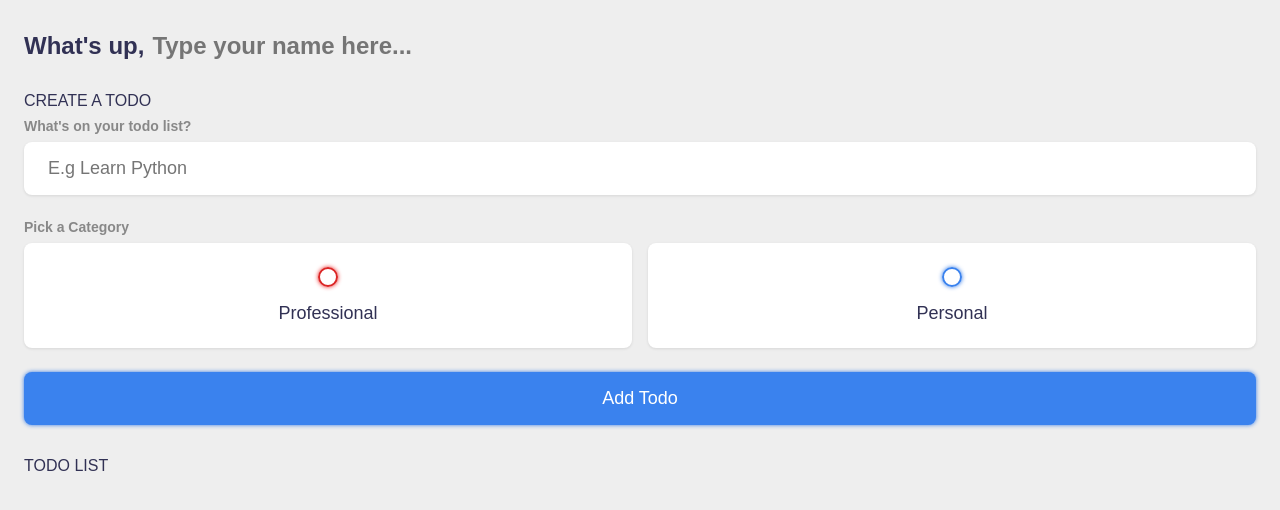
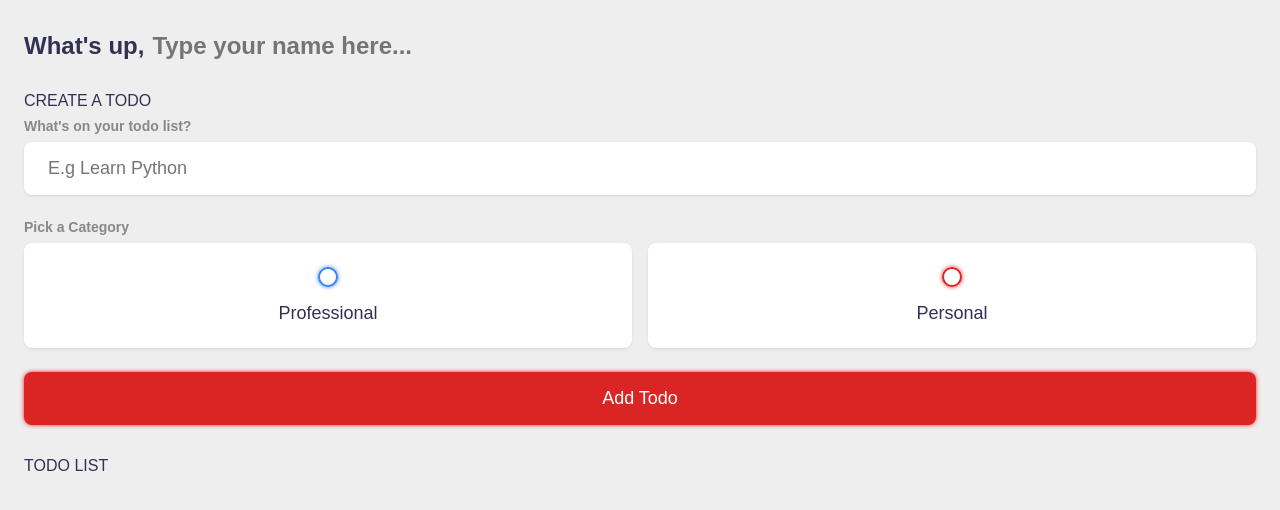
Before and after one commit to rohsingh26/todo-app, a Vue app: page / in a window 1280 px wide. Shown: the top 510 px of the page. Built offline with nearby package versions, Linux system fonts and the light colour scheme.

Commit message:
UI update

```diff
--- a/src/main.css
+++ b/src/main.css
@@ -1,6 +1,6 @@
 :root {
-	--primary: #3A82EE;
-	--business: #db2525;
+	--primary: #db2525;
+	--business: #3A82EE;
 	--personal: var(--primary);
 	--light: #EEE;
 	--grey: #888;
@@ -9,8 +9,8 @@
 
 	--shadow: 0 1px 3px rgba(0, 0, 0, 0.1);
 
-	--business-glow: 0px 0px 4px rgba(239, 15, 15, 0.92);
-	--personal-glow: 0px 0px 4px rgba(35, 112, 228, 0.904);
+	--business-glow: 0px 0px 4px rgba(35, 112, 228, 0.904);
+	--personal-glow: 0px 0px 4px rgba(239, 15, 15, 0.92);
 }
 
 * {
```
